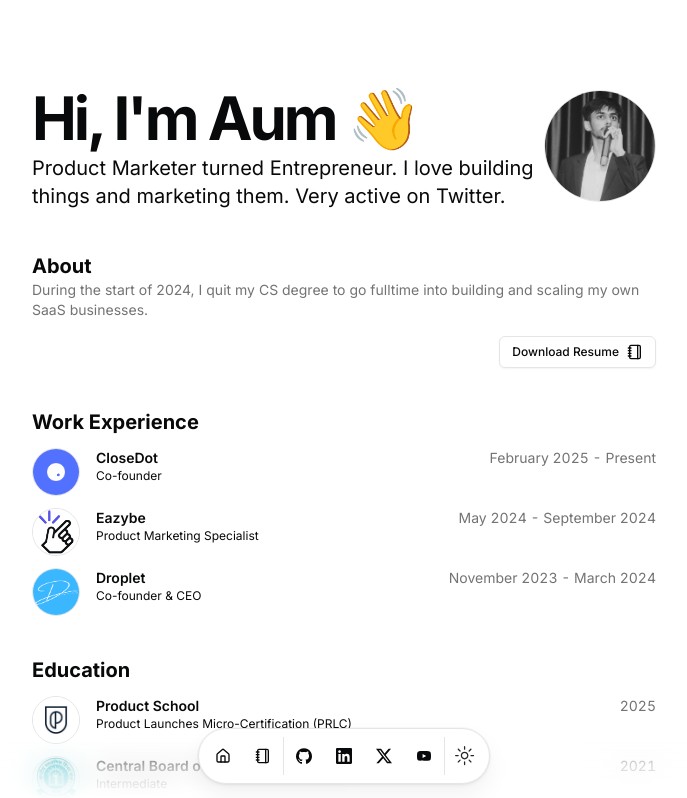
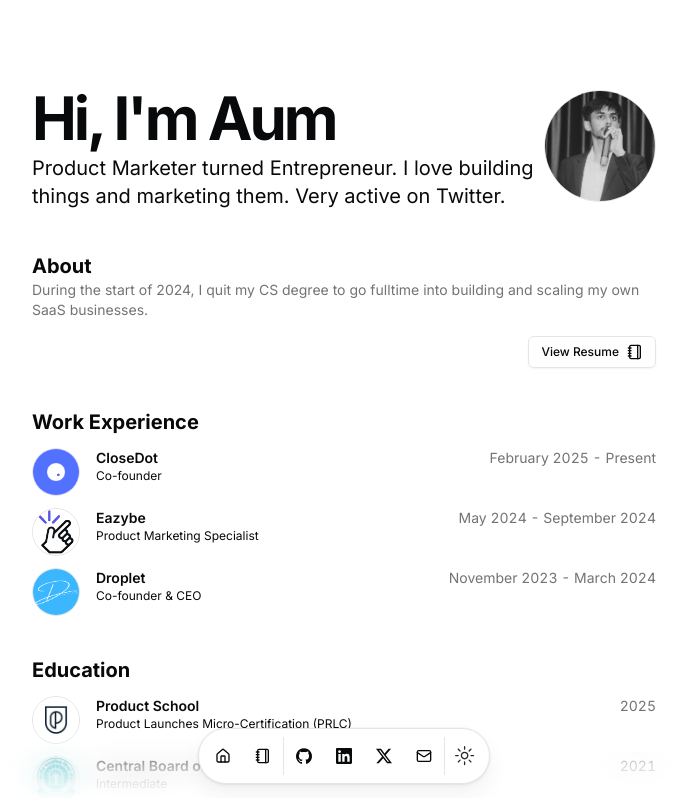
Before and after one commit to dillionverma/portfolio, a Next.js app: page / in a window 1280 px wide. Shown: the top 798 px of the page, without its empty margins (296-983 px from the left). Built offline with nearby package versions, Linux system fonts and the light colour scheme.

Commit message:
final version. dont edit until you get a job or get into yc

```diff
--- a/src/app/page.tsx
+++ b/src/app/page.tsx
@@ -24,7 +24,7 @@ export default function Page() {
                 delay={BLUR_FADE_DELAY}
                 className="text-3xl font-bold tracking-tighter sm:text-5xl xl:text-6xl/none"
                 yOffset={8}
-                text={`Hi, I'm ${DATA.name.split(" ")[0]} 👋`}
+                text={`Hi, I'm ${DATA.name.split(" ")[0]} `}
               />
               <BlurFadeText
                 className="max-w-[600px] md:text-xl"
@@ -56,7 +56,7 @@ export default function Page() {
                 rel="noopener noreferrer"
               >
                 <Button size={`sm`} variant={`outline`}>
-                  Download Resume
+                  View Resume
                   <Notebook className="ml-2 h-4 w-4" />
                 </Button>
               </Link>
--- a/src/data/resume.tsx
+++ b/src/data/resume.tsx
@@ -21,7 +21,7 @@ export const DATA = {
   ],
   navbar: [
     { href: "/", icon: HomeIcon, label: "Home" },
-    { href: "/blog", icon: NotebookIcon, label: "Blog" },
+    { href: "https://medium.com/@aumvats", icon: NotebookIcon, label: "Blog" },
   ],
   contact: {
     email: "its.aumvats@gmail.com",
@@ -51,14 +51,14 @@ export const DATA = {
         name: "Youtube",
         url: "https://aumvats.com/youtube",
         icon: Icons.youtube,
-        navbar: true,
+        navbar: false,
       },
       email: {
         name: "Send Email",
         url: "mailto:its.aumvats@gmail.com",
         icon: Icons.email,
 
-        navbar: false,
+        navbar: true,
       },
     },
   },
```
